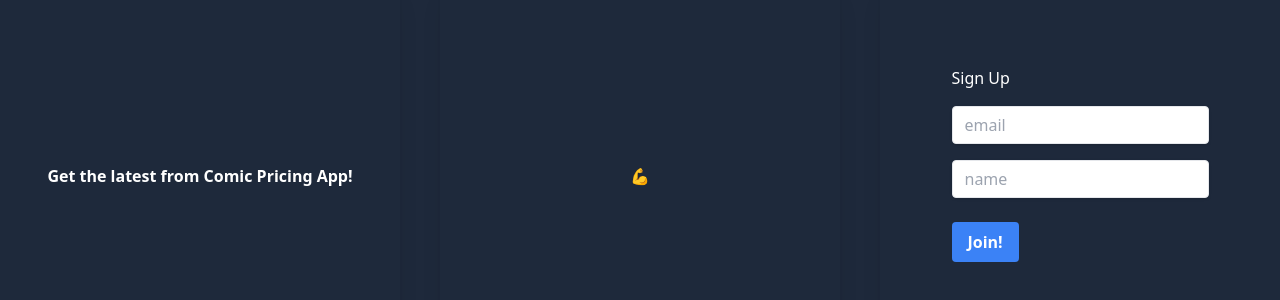
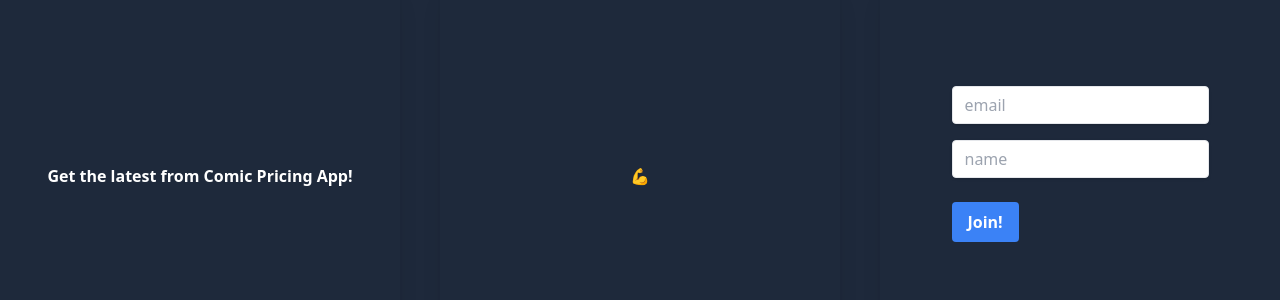
Before and after one commit to beckett-media/comics-pricing-app, a React (Create React App) app in the folder frontend/: page / in a window 1280 px wide. Shown: the part 224-524 px from the top of the page. Built offline with nearby package versions, Linux system fonts and the light colour scheme; no server answers.

Commit message:
Fix remove logs

```diff
--- a/frontend/src/pages/Home.tsx
+++ b/frontend/src/pages/Home.tsx
@@ -18,11 +18,8 @@ const SignUp = () => {
         name: name
       };
       const res = await axios.post("/api/user/signup", emailEntry);
-      console.log(res)
-      console.log("Successfully added the new email.");
     } catch (e) {
       console.log("Failed to add the new emails.");
-      console.log(e)
     }
   };
 
@@ -32,7 +29,6 @@ const SignUp = () => {
         onSubmit={e => submit(e)}
         className="px-8 pt-6 pb-8 mb-4"
       >
-        <h3 className="text-white mb-4">Sign Up</h3>
         <div className="mb-4">
           <label>
             <input type="email" placeholder={"email"}
```
